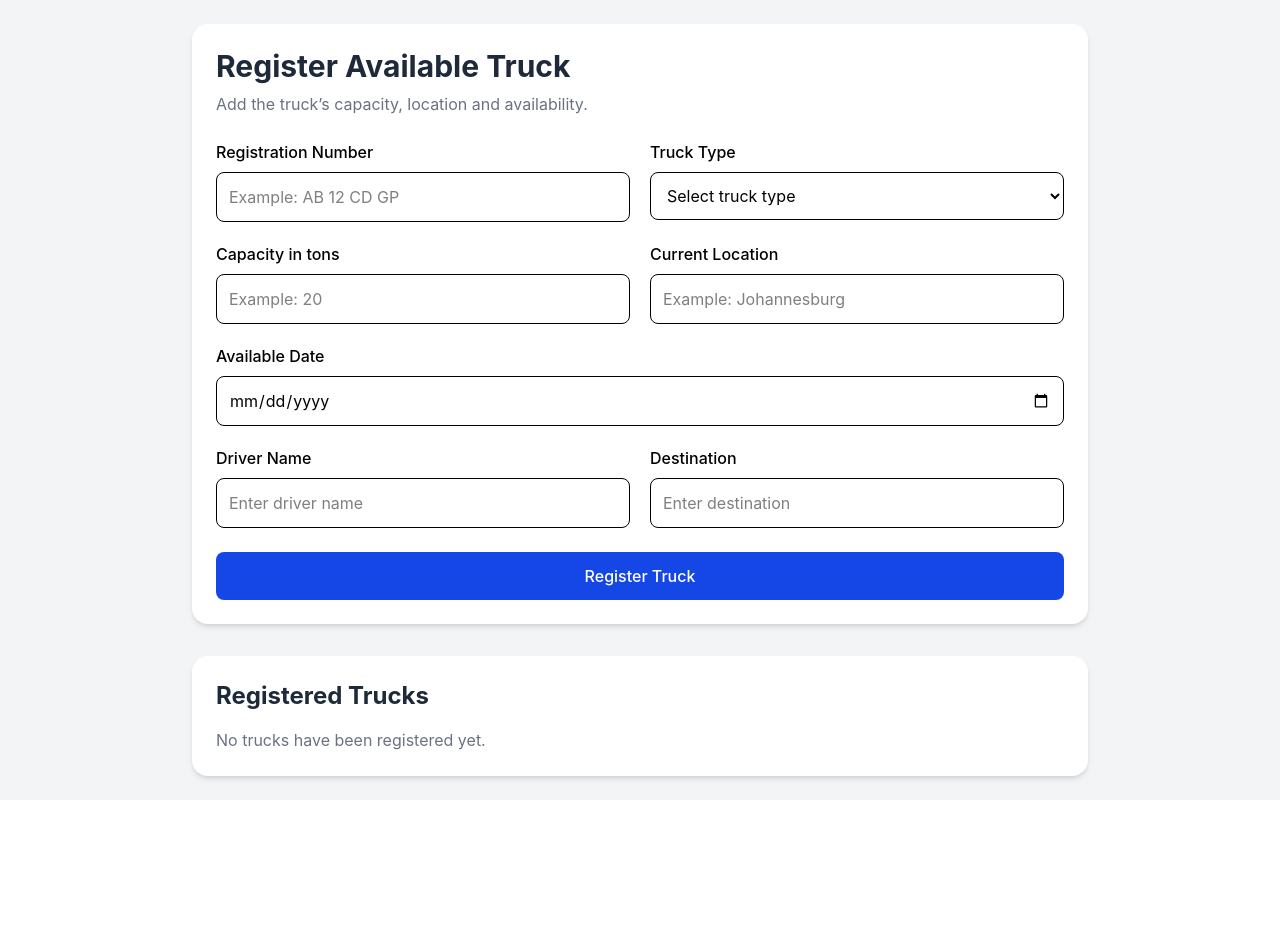
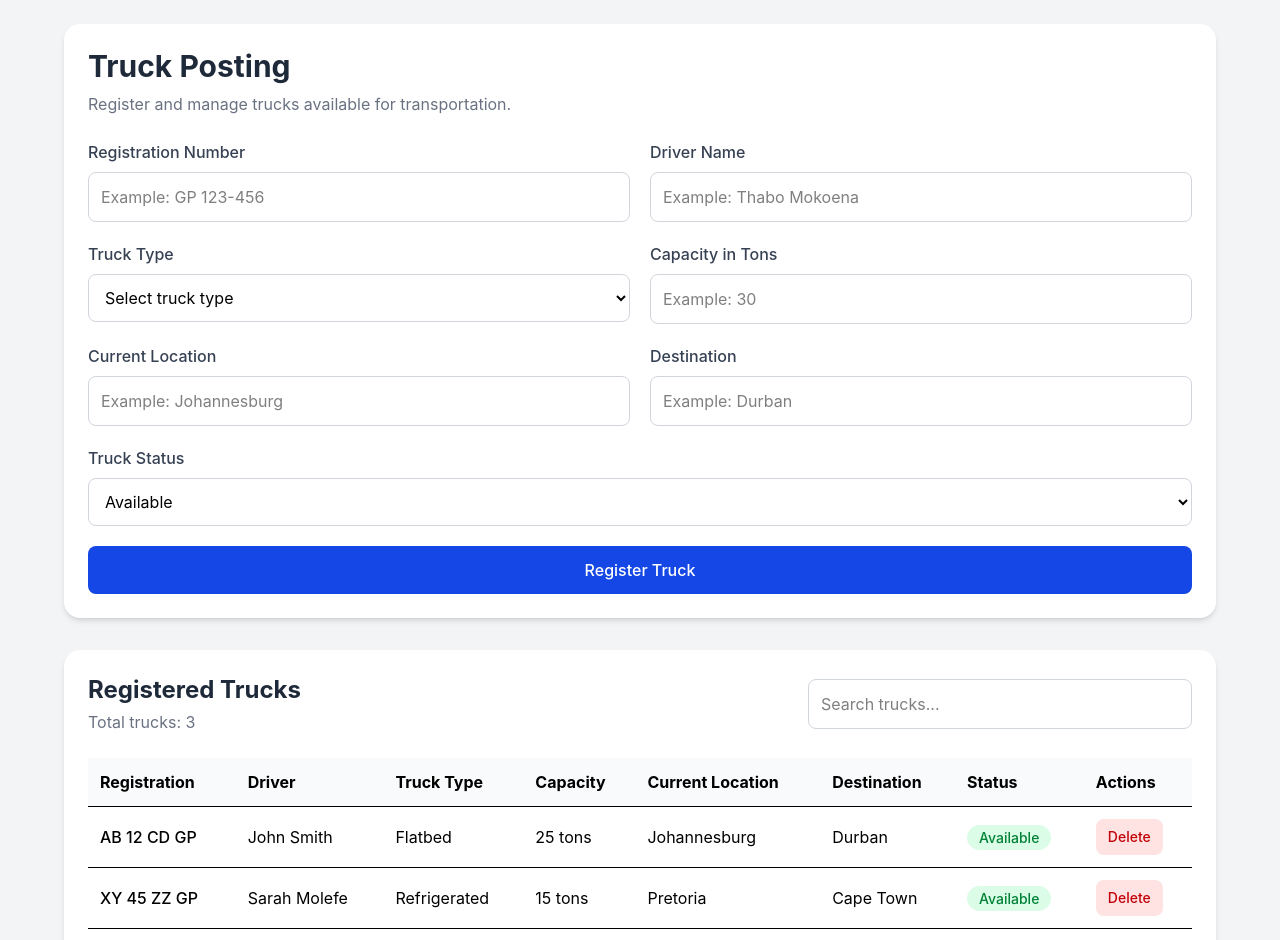
Before and after one commit to primrosekealeboga/tamp-mvp, a React (Vite) app: page /trucks in a window 1280 px wide. Shown: the top 940 px of the page. Before the commit the page ends 800 px from the top, so only its background shows below. Built offline with nearby package versions, Linux system fonts and the light colour scheme.

Commit message:
Connect truck posting page to shared context

```diff
--- a/src/pages/TruckPosting/TruckPosting.jsx
+++ b/src/pages/TruckPosting/TruckPosting.jsx
@@ -1,257 +1,385 @@
 import { useState } from "react";
+import { useTAMP } from "../../context/TAMPContext";
 
 function TruckPosting() {
-  const [truckData, setTruckData] = useState({
+  const {
+    trucks,
+    addTruck,
+    deleteTruck,
+  } = useTAMP();
+
+  const emptyTruckData = {
     registrationNumber: "",
+    driverName: "",
     truckType: "",
     capacity: "",
     currentLocation: "",
-    availableDate: "",
-    driverName: "",
     destination: "",
-  });
+    status: "Available",
+  };
 
-  const [trucks, setTrucks] = useState([]);
+  const [truckData, setTruckData] = useState(emptyTruckData);
+  const [searchTerm, setSearchTerm] = useState("");
+  const [message, setMessage] = useState("");
 
-  const handleSubmit = () => {
+  const handleChange = (event) => {
+    const { name, value } = event.target;
+
+    setTruckData((previousData) => ({
+      ...previousData,
+      [name]: value,
+    }));
+  };
+
+  const handleSubmit = (event) => {
+    event.preventDefault();
+
     if (
       !truckData.registrationNumber.trim() ||
-      !truckData.truckType.trim() ||
+      !truckData.driverName.trim() ||
+      !truckData.truckType ||
       !truckData.capacity ||
       !truckData.currentLocation.trim() ||
-      !truckData.driverName.trim() ||
       !truckData.destination.trim() ||
-      !truckData.availableDate
+      !truckData.status
     ) {
-      alert("Please complete all truck details.");
+      setMessage("Please complete all the truck details.");
       return;
     }
 
-    const newTruck = {
+    if (Number(truckData.capacity) <= 0) {
+      setMessage("Truck capacity must be greater than zero.");
+      return;
+    }
+
+    const registrationExists = trucks.some(
+      (truck) =>
+        truck.registrationNumber.toLowerCase() ===
+        truckData.registrationNumber.trim().toLowerCase()
+    );
+
+    if (registrationExists) {
+      setMessage(
+        "A truck with this registration number already exists."
+      );
+      return;
+    }
+
+    addTruck({
       ...truckData,
-      id: Date.now(),
-      status: "Available",
+      registrationNumber:
+        truckData.registrationNumber.trim().toUpperCase(),
+      driverName: truckData.driverName.trim(),
+      currentLocation: truckData.currentLocation.trim(),
+      destination: truckData.destination.trim(),
+      capacity: Number(truckData.capacity),
+    });
+
+    setTruckData(emptyTruckData);
+    setMessage("Truck added successfully.");
   };
 
-    setTrucks([...trucks, newTruck]);
+  const handleDelete = (truckId) => {
+    deleteTruck(truckId);
+    setMessage("Truck deleted successfully.");
+  };
 
-    alert("Truck registered successfully!");
+  const filteredTrucks = trucks.filter((truck) => {
+    const searchValue = searchTerm.toLowerCase().trim();
 
-    setTruckData({
-      registrationNumber: "",
-      truckType: "",
-      capacity: "",
-      currentLocation: "",
-      availableDate: "",
-      driverName: "",
-      destination: "",
+    return (
+      truck.registrationNumber
+        .toLowerCase()
+        .includes(searchValue) ||
+      truck.driverName.toLowerCase().includes(searchValue) ||
+      truck.truckType.toLowerCase().includes(searchValue) ||
+      truck.currentLocation.toLowerCase().includes(searchValue) ||
+      truck.destination.toLowerCase().includes(searchValue) ||
+      truck.status.toLowerCase().includes(searchValue)
+    );
   });
-  };
 
   return (
     <div className="min-h-screen bg-gray-100 p-6">
-      <div className="mx-auto max-w-4xl">
+      <div className="mx-auto max-w-6xl">
         <div className="rounded-2xl bg-white p-6 shadow-md">
           <h1 className="text-3xl font-bold text-gray-800">
-            Register Available Truck
+            Truck Posting
           </h1>
 
           <p className="mt-2 text-gray-500">
-            Add the truck’s capacity, location and availability.
+            Register and manage trucks available for transportation.
           </p>
 
-          <div className="mt-6 grid grid-cols-1 gap-5 md:grid-cols-2">
+          {message && (
+            <div className="mt-5 rounded-lg bg-blue-50 p-4 text-blue-800">
+              {message}
+            </div>
+          )}
+
+          <form
+            onSubmit={handleSubmit}
+            className="mt-6 grid grid-cols-1 gap-5 md:grid-cols-2"
+          >
             <div>
-              <label className="mb-2 block font-medium">
+              <label
+                htmlFor="registrationNumber"
+                className="mb-2 block font-medium text-gray-700"
+              >
                 Registration Number
               </label>
 
               <input
+                id="registrationNumber"
                 type="text"
-                placeholder="Example: AB 12 CD GP"
+                name="registrationNumber"
                 value={truckData.registrationNumber}
-                onChange={(e) =>
-                  setTruckData({
-                    ...truckData,
-                    registrationNumber: e.target.value,
-                  })
-                }
-                className="w-full rounded-lg border p-3"
+                onChange={handleChange}
+                placeholder="Example: GP 123-456"
+                className="w-full rounded-lg border border-gray-300 p-3 outline-none focus:border-blue-600"
               />
             </div>
 
             <div>
-              <label className="mb-2 block font-medium">
+              <label
+                htmlFor="driverName"
+                className="mb-2 block font-medium text-gray-700"
+              >
+                Driver Name
+              </label>
+
+              <input
+                id="driverName"
+                type="text"
+                name="driverName"
+                value={truckData.driverName}
+                onChange={handleChange}
+                placeholder="Example: Thabo Mokoena"
+                className="w-full rounded-lg border border-gray-300 p-3 outline-none focus:border-blue-600"
+              />
+            </div>
+
+            <div>
+              <label
+                htmlFor="truckType"
+                className="mb-2 block font-medium text-gray-700"
+              >
                 Truck Type
               </label>
 
               <select
+                id="truckType"
+                name="truckType"
                 value={truckData.truckType}
-                onChange={(e) =>
-                  setTruckData({
-                    ...truckData,
-                    truckType: e.target.value,
-                  })
-                }
-                className="w-full rounded-lg border p-3"
+                onChange={handleChange}
+                className="w-full rounded-lg border border-gray-300 p-3 outline-none focus:border-blue-600"
               >
                 <option value="">Select truck type</option>
                 <option value="Flatbed">Flatbed</option>
-                <option value="Refrigerated">Refrigerated</option>
+                <option value="Refrigerated">
+                  Refrigerated
+                </option>
                 <option value="Tanker">Tanker</option>
+                <option value="Curtain Side">
+                  Curtain Side
+                </option>
                 <option value="Box Truck">Box Truck</option>
-                <option value="Tipper">Tipper</option>
               </select>
             </div>
 
             <div>
-              <label className="mb-2 block font-medium">
-                Capacity in tons
+              <label
+                htmlFor="capacity"
+                className="mb-2 block font-medium text-gray-700"
+              >
+                Capacity in Tons
               </label>
 
               <input
+                id="capacity"
                 type="number"
+                name="capacity"
+                value={truckData.capacity}
+                onChange={handleChange}
+                placeholder="Example: 30"
                 min="1"
-                placeholder="Example: 20"
-                value={truckData.capacity}
-                onChange={(e) =>
-                  setTruckData({
-                    ...truckData,
-                    capacity: e.target.value,
-                  })
-                }
-                className="w-full rounded-lg border p-3"
+                className="w-full rounded-lg border border-gray-300 p-3 outline-none focus:border-blue-600"
               />
             </div>
 
             <div>
-              <label className="mb-2 block font-medium">
+              <label
+                htmlFor="currentLocation"
+                className="mb-2 block font-medium text-gray-700"
+              >
                 Current Location
               </label>
 
               <input
+                id="currentLocation"
                 type="text"
+                name="currentLocation"
+                value={truckData.currentLocation}
+                onChange={handleChange}
                 placeholder="Example: Johannesburg"
-                value={truckData.currentLocation}
-                onChange={(e) =>
-                  setTruckData({
-                    ...truckData,
-                    currentLocation: e.target.value,
-                  })
-                }
-                className="w-full rounded-lg border p-3"
+                className="w-full rounded-lg border border-gray-300 p-3 outline-none focus:border-blue-600"
+              />
+            </div>
+
+            <div>
+              <label
+                htmlFor="destination"
+                className="mb-2 block font-medium text-gray-700"
+              >
+                Destination
+              </label>
+
+              <input
+                id="destination"
+                type="text"
+                name="destination"
+                value={truckData.destination}
+                onChange={handleChange}
+                placeholder="Example: Durban"
+                className="w-full rounded-lg border border-gray-300 p-3 outline-none focus:border-blue-600"
               />
             </div>
 
             <div className="md:col-span-2">
-              <label className="mb-2 block font-medium">
-                Available Date
+              <label
+                htmlFor="status"
+                className="mb-2 block font-medium text-gray-700"
+              >
+                Truck Status
               </label>
 
-              <input
-                type="date"
-                value={truckData.availableDate}
-                onChange={(e) =>
-                  setTruckData({
-                    ...truckData,
-                    availableDate: e.target.value,
-                  })
-                }
-                className="w-full rounded-lg border p-3"
-              />
+              <select
+                id="status"
+                name="status"
+                value={truckData.status}
+                onChange={handleChange}
+                className="w-full rounded-lg border border-gray-300 p-3 outline-none focus:border-blue-600"
+              >
+                <option value="Available">Available</option>
+                <option value="Assigned">Assigned</option>
+                <option value="In Transit">In Transit</option>
+                <option value="Maintenance">Maintenance</option>
+                <option value="Unavailable">Unavailable</option>
+              </select>
             </div>
 
-            <div>
-               <label className="mb-2 block font-medium">
-               Driver Name
-           </label>
-
-         <input
-              type="text"
-              placeholder="Enter driver name"
-              value={truckData.driverName}
-              onChange={(e) =>
-              setTruckData({
-              ...truckData,
-             driverName: e.target.value,
-         })
-      }
-           className="w-full rounded-lg border p-3"
-  />
-           </div>
-
-           <div>
-  <label className="mb-2 block font-medium">
-    Destination
-  </label>
-
-  <input
-    type="text"
-    placeholder="Enter destination"
-    value={truckData.destination}
-    onChange={(e) =>
-      setTruckData({
-        ...truckData,
-        destination: e.target.value,
-      })
-    }
-    className="w-full rounded-lg border p-3"
-  />
-</div>
-          </div>
-
+            <div className="md:col-span-2">
               <button
-            type="button"
-            onClick={handleSubmit}
-            className="mt-6 w-full rounded-lg bg-blue-700 py-3 font-medium text-white transition hover:bg-blue-800"
+                type="submit"
+                className="w-full rounded-lg bg-blue-700 px-5 py-3 font-medium text-white hover:bg-blue-800"
               >
                 Register Truck
               </button>
             </div>
+          </form>
+        </div>
 
         <div className="mt-8 rounded-2xl bg-white p-6 shadow-md">
+          <div className="flex flex-col gap-4 md:flex-row md:items-center md:justify-between">
+            <div>
               <h2 className="text-2xl font-bold text-gray-800">
                 Registered Trucks
               </h2>
 
-          {trucks.length === 0 ? (
-            <p className="mt-4 text-gray-500">
-              No trucks have been registered yet.
+              <p className="mt-1 text-gray-500">
+                Total trucks: {trucks.length}
               </p>
+            </div>
+
+            <input
+              type="text"
+              value={searchTerm}
+              onChange={(event) =>
+                setSearchTerm(event.target.value)
+              }
+              placeholder="Search trucks..."
+              className="w-full rounded-lg border border-gray-300 p-3 outline-none focus:border-blue-600 md:max-w-sm"
+            />
+          </div>
+
+          {filteredTrucks.length === 0 ? (
+            <div className="mt-6 rounded-lg bg-gray-50 p-6 text-center text-gray-500">
+              {trucks.length === 0
+                ? "No trucks have been registered yet."
+                : "No trucks match your search."}
+            </div>
           ) : (
-            <div className="mt-4 overflow-x-auto">
-              <table className="w-full border-collapse">
+            <div className="mt-6 overflow-x-auto">
+              <table className="w-full border-collapse text-left">
                 <thead>
-                  <tr className="bg-gray-100 text-left">
-                    <th className="border p-3">Registration</th>
-                    <th className="border p-3">Type</th>
-                    <th className="border p-3">Capacity</th>
-                    <th className="border p-3">Location</th>
-                    <th className="border p-3">Available</th>
-                    <th className="border p-3">Status</th>
+                  <tr className="border-b bg-gray-50">
+                    <th className="p-3">Registration</th>
+                    <th className="p-3">Driver</th>
+                    <th className="p-3">Truck Type</th>
+                    <th className="p-3">Capacity</th>
+                    <th className="p-3">Current Location</th>
+                    <th className="p-3">Destination</th>
+                    <th className="p-3">Status</th>
+                    <th className="p-3">Actions</th>
                   </tr>
                 </thead>
 
                 <tbody>
-                  {trucks.map((truck) => (
-                    <tr key={truck.id}>
-                      <td className="border p-3">
+                  {filteredTrucks.map((truck) => (
+                    <tr
+                      key={truck.id}
+                      className="border-b hover:bg-gray-50"
+                    >
+                      <td className="p-3 font-medium">
                         {truck.registrationNumber}
                       </td>
-                      <td className="border p-3">{truck.truckType}</td>
-                      <td className="border p-3">
+
+                      <td className="p-3">
+                        {truck.driverName}
+                      </td>
+
+                      <td className="p-3">
+                        {truck.truckType}
+                      </td>
+
+                      <td className="p-3">
                         {truck.capacity} tons
                       </td>
-                      <td className="border p-3">
+
+                      <td className="p-3">
                         {truck.currentLocation}
                       </td>
-                      <td className="border p-3">
-                        {truck.availableDate}
+
+                      <td className="p-3">
+                        {truck.destination}
                       </td>
-                      <td className="border p-3">
-                        <span className="rounded-full bg-green-100 px-3 py-1 text-sm font-medium text-green-700">
+
+                      <td className="p-3">
+                        <span
+                          className={`rounded-full px-3 py-1 text-sm font-medium ${
+                            truck.status === "Available"
+                              ? "bg-green-100 text-green-700"
+                              : truck.status === "Maintenance"
+                                ? "bg-yellow-100 text-yellow-800"
+                                : truck.status === "Unavailable"
+                                  ? "bg-red-100 text-red-700"
+                                  : "bg-blue-100 text-blue-700"
+                          }`}
+                        >
                           {truck.status}
                         </span>
+                      </td>
+
+                      <td className="p-3">
+                        <button
+                          type="button"
+                          onClick={() =>
+                            handleDelete(truck.id)
+                          }
+                          className="rounded-lg bg-red-100 px-3 py-2 text-sm font-medium text-red-700 hover:bg-red-200"
+                        >
+                          Delete
+                        </button>
                       </td>
                     </tr>
                   ))}
```
Lines whose indentation alone changed are shown as unchanged.
